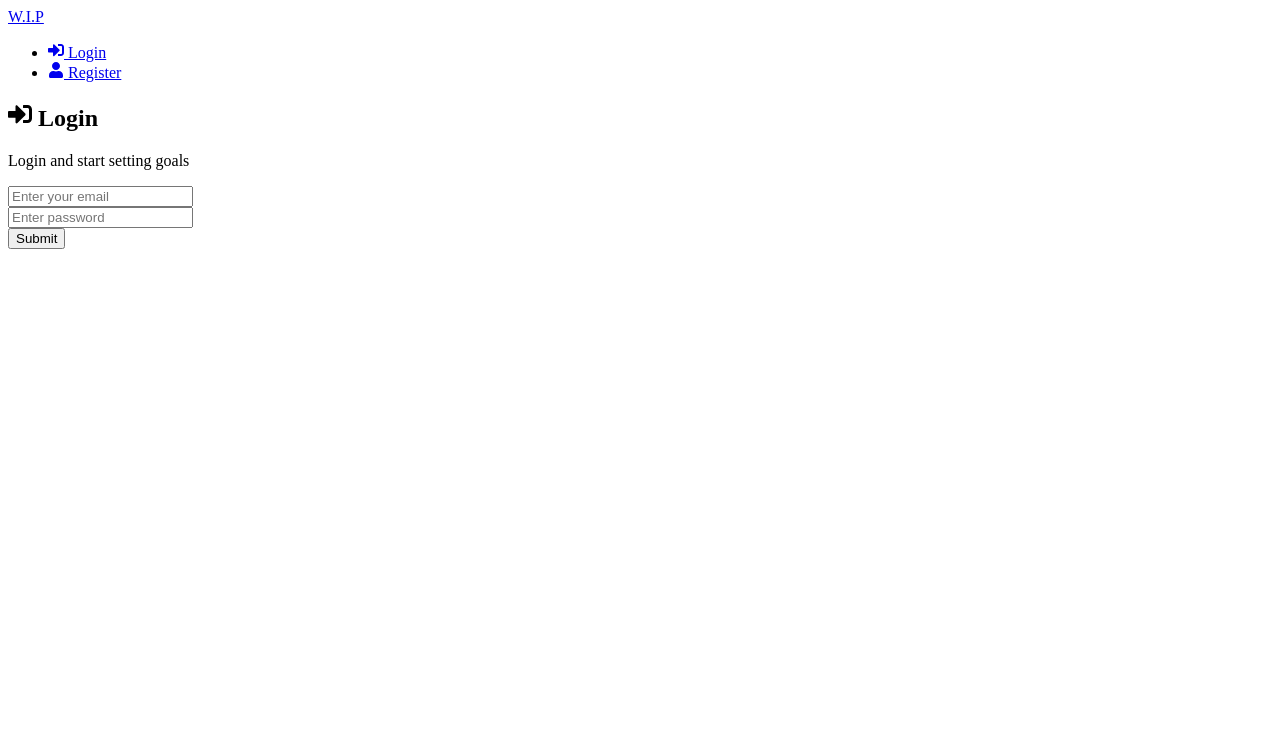
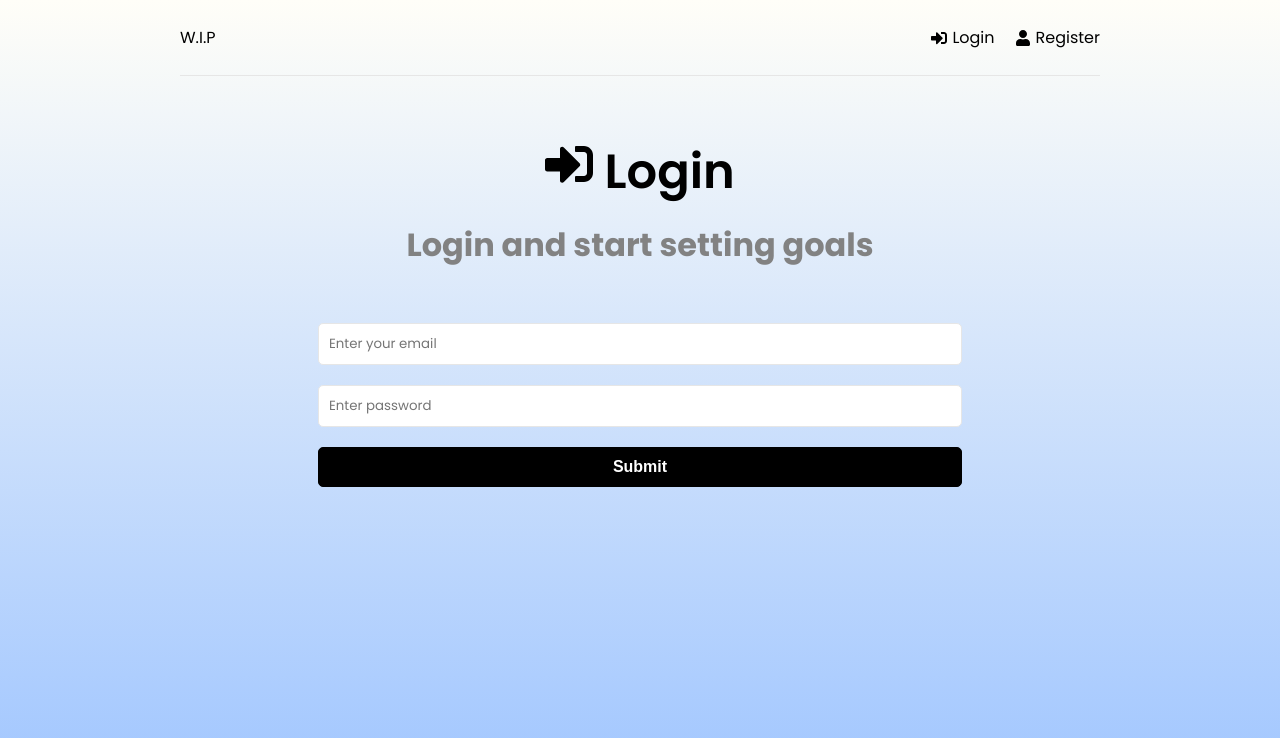
Before and after one commit to FinityM/AMK-Pomodoro, a React (Create React App) app in the folder frontend/: page /login in a window 1280 px wide. Shown: the top 738 px of the page. Built offline with nearby package versions, Linux system fonts and the light colour scheme.

Commit message:
Uncommented css
Uncommented css to work on update part of crud

```diff
--- a/frontend/src/index.css
+++ b/frontend/src/index.css
@@ -1,4 +1,4 @@
-/* @import url('https://fonts.googleapis.com/css2?family=Poppins:wght@300;400;600;700&display=swap');
+@import url('https://fonts.googleapis.com/css2?family=Poppins:wght@300;400;600;700&display=swap');
 
 * {
   margin: 0;
@@ -219,4 +219,4 @@
   text-decoration: line-through;
   opacity: 40%;
 }
-} */
+}
```
